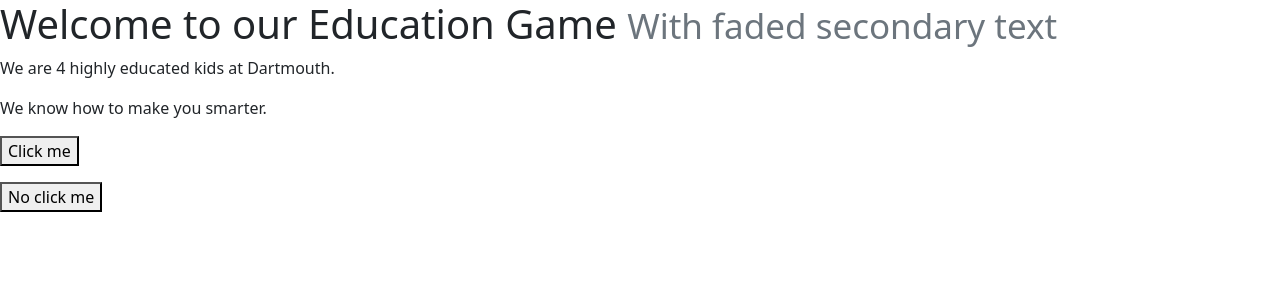
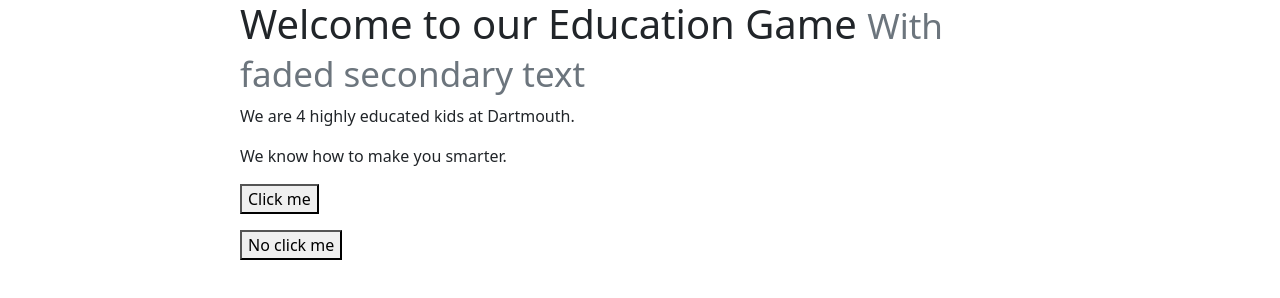
Before and after one commit to Mace1059/JJWN, a plain HTML site: page index.html in a window 1280 px wide. Drawn offline with nearby package versions, Linux system fonts and the light colour scheme.

Commit message:
new boostrap

```diff
--- a/index.html
+++ b/index.html
@@ -12,7 +12,7 @@
 
 <!-- <img src="img_la.jpg" alt="LA" style="width:100%"> -->
 
-<div class="">
+<div class="mx-auto" style="width: 800px;">
     <h1>
     Welcome to our Education Game
     <small class="text-muted">With faded secondary text</small>
@@ -22,6 +22,5 @@
     <p><button onclick="myFunction ()">Click me</button></p>
     <p><button>No click me</button></p>
 </div>
-
 </body>
 </html>
```
Lines whose indentation alone changed are shown as unchanged.
